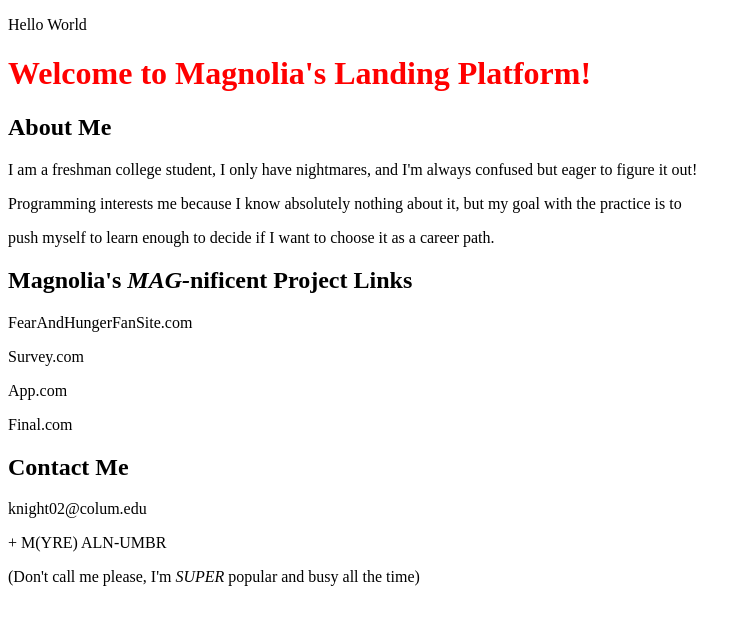
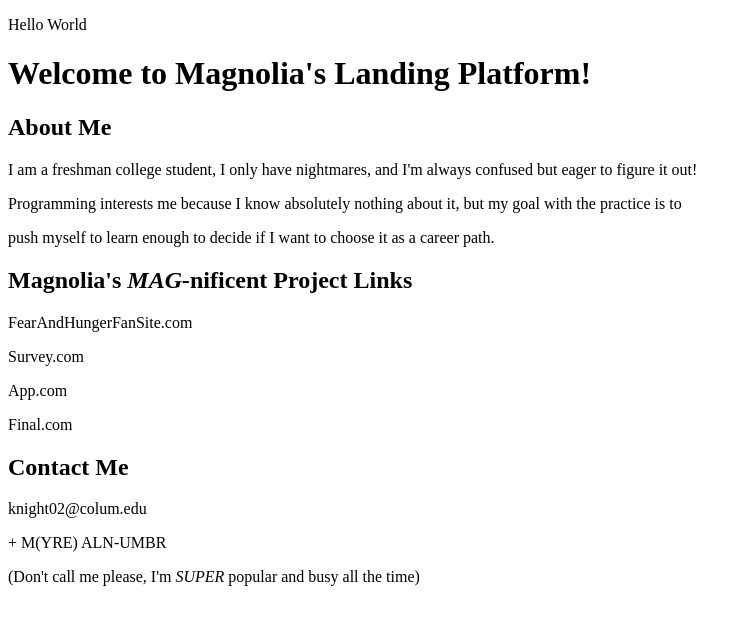
Before and after one commit to MagnoliaKnightIII/MagnoliaKnightIII, a plain HTML site: page index.html in a window 1280 px wide. Shown: the whole page, without its empty margins (0-751 px from the left). Drawn offline with Linux system fonts and the light colour scheme.

Commit message:
Update index.html

```diff
--- a/index.html
+++ b/index.html
@@ -4,9 +4,6 @@
 	<body>
 		<p>Hello World</p>
 	</body>
-<style>
-h1 {color:red}
-</style>
 <h1>Welcome to Magnolia's Landing Platform!</h1>
 <h2> <b> About Me </b> </h2>
 <p> I am a freshman college student, I only have nightmares, and I'm always confused but eager to figure it out!</p>
```
